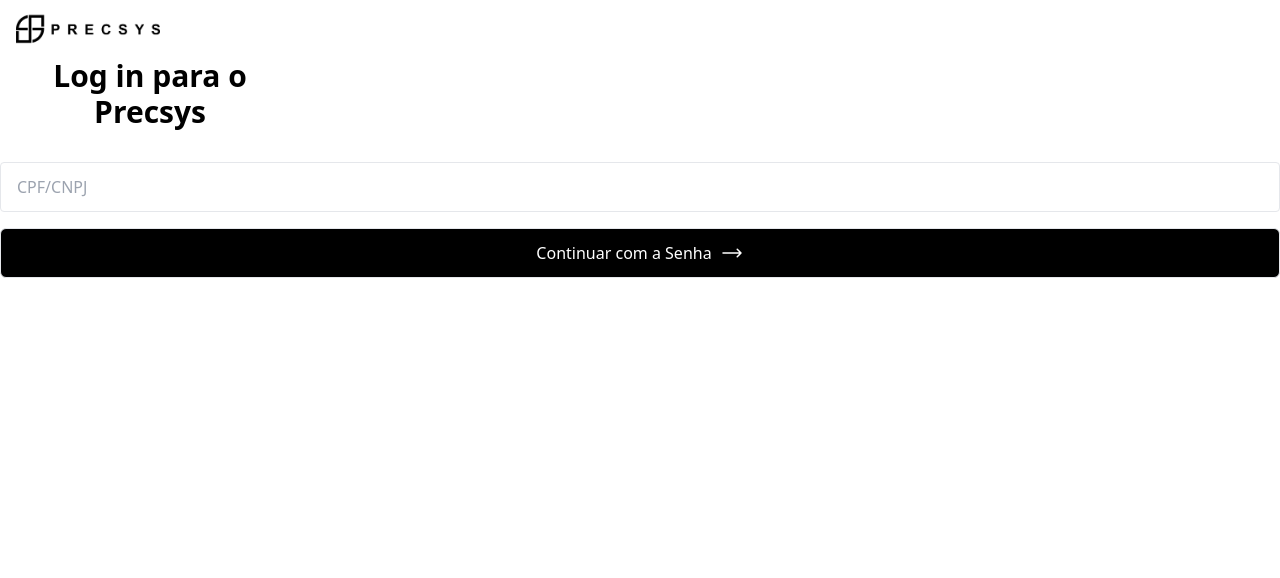
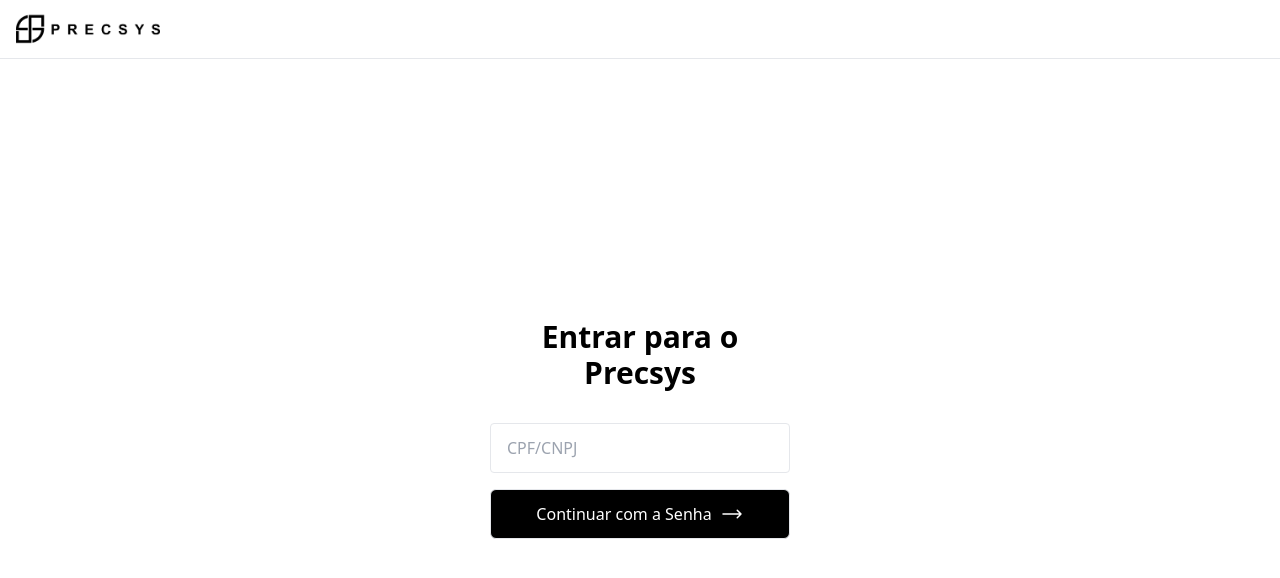
Before and after one commit to MateusNascimento2/Precsys-Front, a React app: page / in a window 1280 px wide. Shown: the top 578 px of the page. Built offline with nearby package versions, Linux system fonts and the light colour scheme; a web font is replaced by a local one.

Commit message:
Componente login ajustado

```diff
--- a/public/index.html
+++ b/public/index.html
@@ -6,7 +6,7 @@
   <link rel="stylesheet" href="https://rsms.me/inter/inter.css">
   <title>Document</title>
 </head>
-<body class=>
+<body">
   <div id="root"></div>
 </body>
 </html>
--- a/src/App.js
+++ b/src/App.js
@@ -2,15 +2,14 @@ import React from 'react';
 import {BrowserRouter, Routes, Route} from 'react-router-dom';
 
 import Header from './components/Header';
-import CPFLoginComponent from './components/CPFLoginComponent';
-import PasswordLoginComponent from './components/PasswordLoginComponent';
+import Login from './pages/Login';
 
 function App() {
   return (
     <BrowserRouter>
       <Routes>
         <Route path='/' element={<Header />}>
-          <Route index element={<CPFLoginComponent />} />
+          <Route index element={<Login />} />
 
         </Route>
       </Routes>
--- a/src/components/CPFLoginComponent.js
+++ b/src/components/CPFLoginComponent.js
@@ -14,8 +14,8 @@ function CPFLoginComponent() {
       {showPasswordLogin ? (
         <PasswordLoginComponent />
       ) : (
-        <>
-          <h2 className="font-bold text-3xl text-center mb-8 w-[300px]">Log in para o Precsys</h2>
+        <div className="w-[300px]">
+          <h2 className="font-bold text-3xl text-center mb-8 ">Entrar para o Precsys</h2>
           <div>
             <form className="flex flex-col gap-4">
               <input className="border rounded py-3 px-4" type="text" placeholder="CPF/CNPJ" required />
@@ -37,7 +37,7 @@ function CPFLoginComponent() {
               </button>
             </form>
           </div>
-        </>
+        </div>
       )}
     </div>
   );
--- a/src/components/Header.js
+++ b/src/components/Header.js
@@ -4,15 +4,20 @@ import logo from "../../public/assets/precsys-logo.png"
 import { Outlet } from "react-router-dom";
 
 
-function Header ({ title, children }) {
+function Header({ title, children }) {
   return (
     <>
-      <header className='px-4 py-3 bg-white xl:w-[1280px]'>
-        <h1><img className='w-36' src={logo} alt="Imagem da Logo do Precsys" /></h1>
+      <header className='sticky z-50 top-0 border-b flex justify-center'>
+        <section className='px-4 py-3 bg-white xl:w-[1280px]'>
+          <h1><img className='w-36' src={logo} alt="Imagem da Logo do Precsys" /></h1>
+        </section>
+
       </header>
+
 
       <Outlet />
     </>
+
   )
 
 }
--- a/src/components/PasswordLoginComponent.js
+++ b/src/components/PasswordLoginComponent.js
@@ -4,10 +4,10 @@ import placeholder from "../../public/assets/placeholder-perfil.jpg";
 
 function PasswordLoginComponent() {
   return (
-    <div className="bg-white flex flex-col gap-4">
-      <img className='w-[300px]' src={placeholder} alt="Imagem de Perfil do Usuário" />
-      <div>
-        <form className="flex flex-col gap-4">
+    <div className="bg-white flex flex-col items-center gap-4 w-[300px]">
+      <img className='w-[200px]' src={placeholder} alt="Imagem de Perfil do Usuário" />
+      <div className='w-full'>
+        <form className="flex flex-col gap-4 w-full">
           <input className="border rounded py-3 px-4" type="text" placeholder="Senha" required/>
           <button type="submit" className="border rounded-md text-white text-center bg-black py-3 px-4 flex items-center justify-center gap-2 hover:opacity-85">
             <span className="font-medium">Entrar</span>
--- a/src/pages/Login.js
+++ b/src/pages/Login.js
@@ -0,0 +1,13 @@
+import React from 'react';
+
+import CPFLoginComponent from '../components/CPFLoginComponent';
+
+function Login() {
+  return (
+    <section className='h-[calc(100vh-60px)] flex flex-col items-center justify-center'>
+      <CPFLoginComponent />
+    </section>
+  )
+}
+
+export default Login;
```
